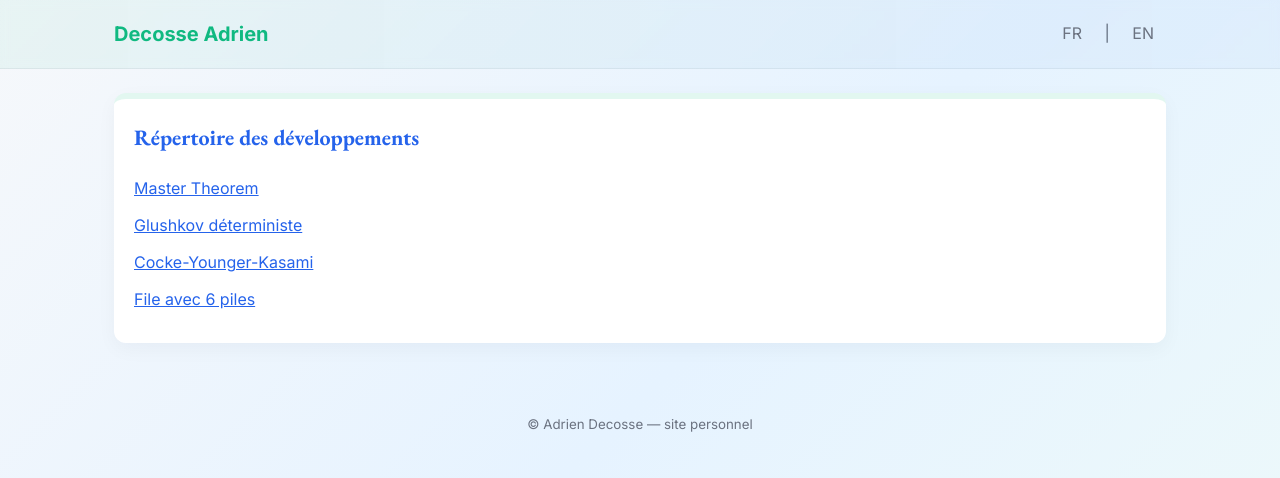
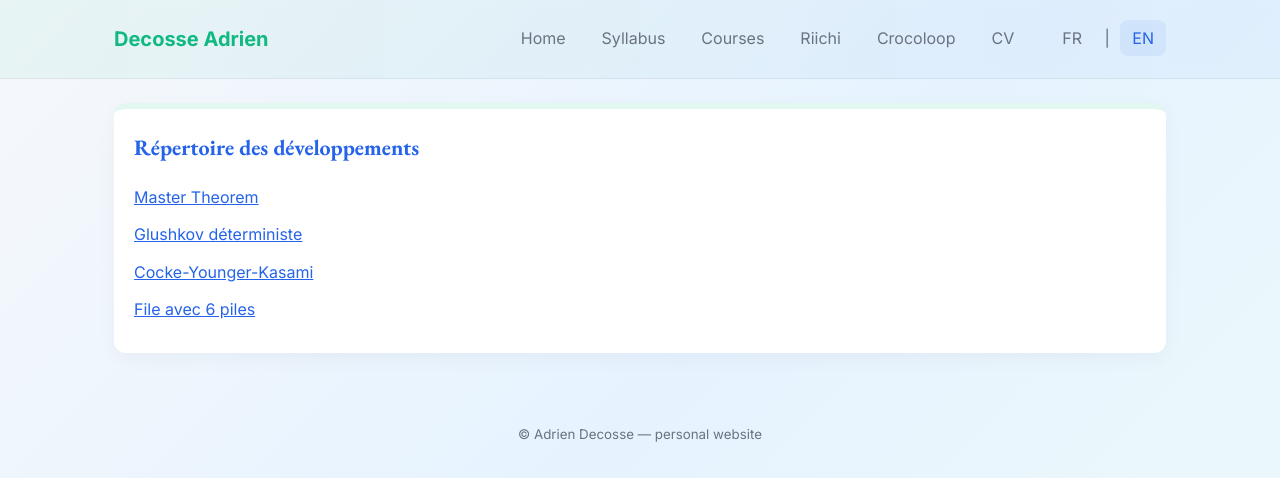
Before and after one commit to Didictateur/website, a website: page cours.html in a window 1280 px wide. Drawn offline with nearby package versions, Linux system fonts and the light colour scheme; animation ran at ten frames a second.

Commit message:
fixed header for all pages

```diff
--- a/cours/index.html
+++ b/cours.html
@@ -4,20 +4,20 @@
 	<meta charset="UTF-8">
 	<meta name="viewport" content="width=device-width, initial-scale=1.0">
 	<link href="https://fonts.googleapis.com/css2?family=EB+Garamond:wght@400;700&family=Inter:wght@300;400;600;700&display=swap" rel="stylesheet">
-		<link rel="stylesheet" href="../style.css">
+		<link rel="stylesheet" href="style.css">
 		<title>Cours — Adrien Decosse</title>
 </head>
 <body>
 	<header class="site-header">
 		<div class="container">
-				<a class="brand" href="../index.html">Decosse Adrien</a>
+				<a class="brand" href="index.html">Decosse Adrien</a>
 				<nav class="nav" aria-label="Main navigation">
-					<a href="../index.html" data-i18n="nav.home"></a>
-					<a href="../syllabus.html" data-i18n="nav.syllabus"></a>
-					<a href="index.html" data-i18n="nav.cours"></a>
-					<a href="../riichi.html" data-i18n="nav.riichi"></a>
-					<a href="../croco.html" data-i18n="nav.croco"></a>
-					<a id="cv-download" href="../Decosse_Adrien_CV.pdf" download data-i18n="nav.cv"></a>
+					<a href="index.html" data-i18n="nav.home"></a>
+					<a href="syllabus.html" data-i18n="nav.syllabus"></a>
+					<a href="cours.html" data-i18n="nav.cours"></a>
+					<a href="riichi.html" data-i18n="nav.riichi"></a>
+					<a href="croco.html" data-i18n="nav.croco"></a>
+					<a id="cv-download" href="Decosse_Adrien_CV.pdf" download data-i18n="nav.cv"></a>
 					<span style="margin-left:12px">
 						<a href="#" class="lang-toggle" data-lang="fr">FR</a>
 						<span style="opacity:0.6; margin:0 6px">|</span>
@@ -31,17 +31,18 @@
 		<section class="main-card markdown-content">
 			<h1>Répertoire des développements</h1>
 
-			<p><a href="./MasterTheorem.html">Master Theorem</a></p>
-			<p><a href="./GlushkovDeterministe.html">Glushkov déterministe</a></p>
-			<p><a href="./CYK.html">Cocke-Younger-Kasami</a></p>
-			<p><a href="./6piles/index.html">File avec 6 piles</a></p>
+			<p><a href="cours/MasterTheorem.html">Master Theorem</a></p>
+			<p><a href="cours/GlushkovDeterministe.html">Glushkov déterministe</a></p>
+			<p><a href="cours/CYK.html">Cocke-Younger-Kasami</a></p>
+			<p><a href="cours/6piles/index.html">File avec 6 piles</a></p>
 		</section>
 	</main>
 
 	<footer class="footer">
-		<div class="container">
-			<small class="muted">© Adrien Decosse — site personnel</small>
-		</div>
-	</footer>
+      <div class="container">
+        <small class="muted" data-i18n="license"></small>
+      </div>
+    </footer>
+	<script src="assets/i18n.js"></script>
 </body>
 </html>
```
Also changed, not shown: croco.html (+2 -2 lines), index.html (+1 -1 lines), projets.html (+7 -2 lines), riichi.html (+2 -1 lines), syllabus.html (+1 -1 lines).
